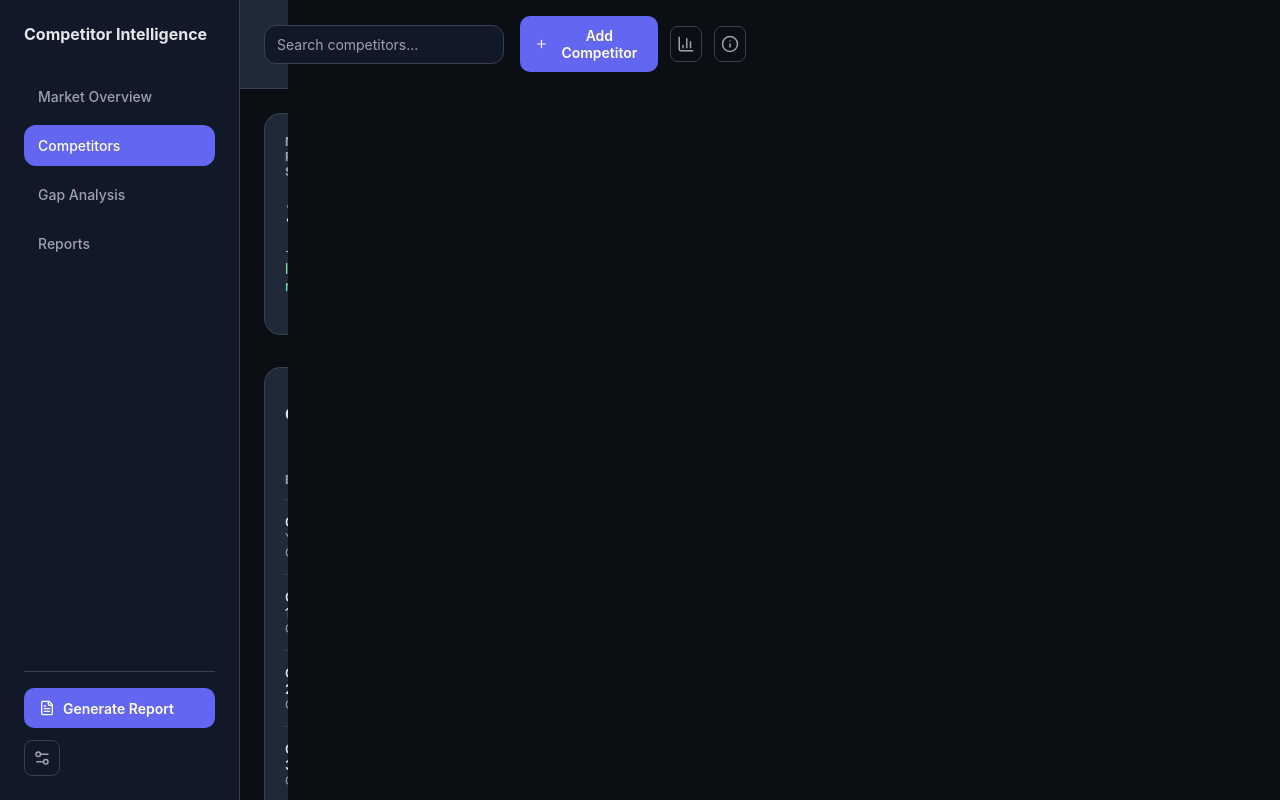
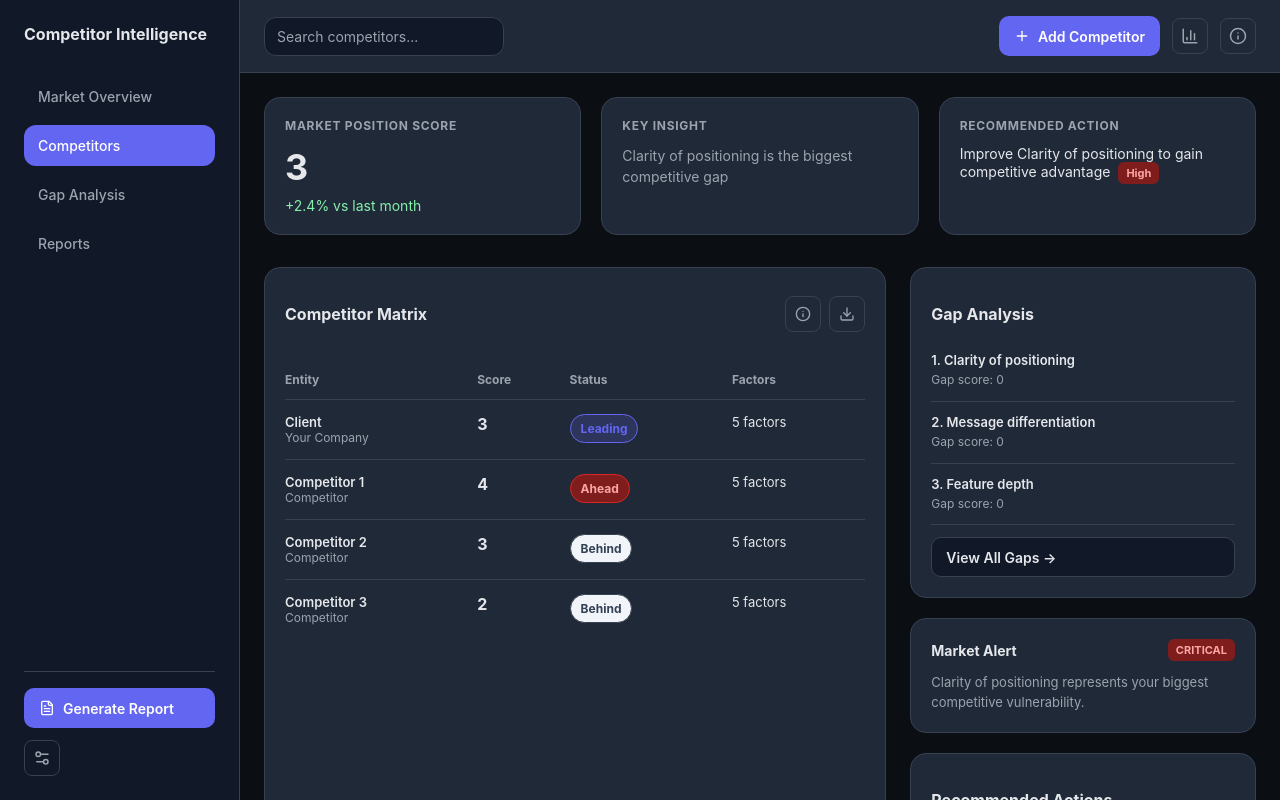
Before and after one commit to JDGCx/competitive-dashboard, a React (Vite) app: page / in a window 1280 px wide. Shown: the top 800 px of the page. Built offline with nearby package versions, Linux system fonts and the light colour scheme.

Commit message:
fix: fix sidebar layout issue in App.jsx
Remove fixed positioning from sidebar and adjust main-content layout

```diff
--- a/src/styles.css
+++ b/src/styles.css
@@ -64,12 +64,9 @@ textarea {
   display: flex;
   flex-direction: column;
   padding: 24px;
-  position: fixed;
   width: 240px;
   height: 100vh;
   overflow-y: auto;
-  left: 0;
-  top: 0;
 }
 
 .sidebar-title {
@@ -119,9 +116,10 @@ textarea {
 }
 
 .main-content {
-  margin-left: 240px;
   display: flex;
   flex-direction: column;
+  flex: 1;
+  min-width: 0;
 }
 
 .top-bar {
```
